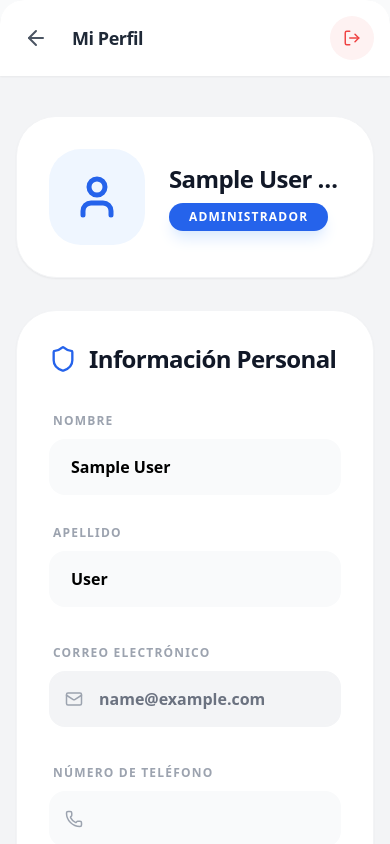
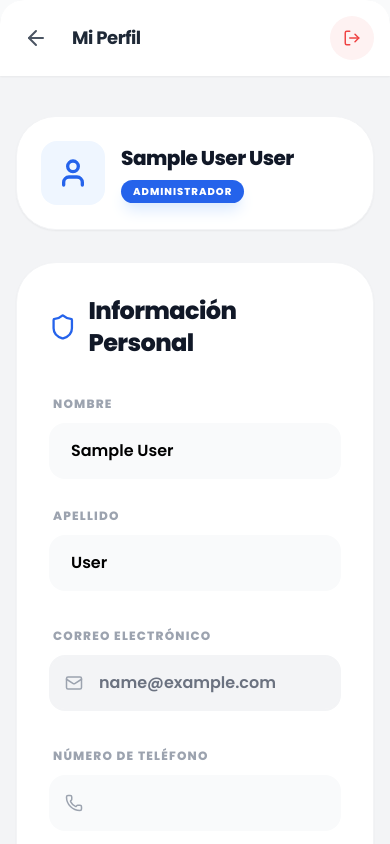
Before and after one commit to JafRojasCR/rosetta, a React (Vite) app in the folder client/: page /perfil in a window 390 px wide. Shown: the top 844 px of the page. Built offline with nearby package versions, Linux system fonts and the light colour scheme; no server answers; sample sign-in values are in the browser's storage.

Commit message:
Fixed responsive design functionality on profile picture page

```diff
--- a/client/src/features/profile/ProfilePage.jsx
+++ b/client/src/features/profile/ProfilePage.jsx
@@ -182,10 +182,14 @@ const ProfilePage = () => {
 
   return (
     <div
-      className={`w-full bg-gray-100 rounded-3xl overflow-x-hidden transition-opacity duration-500 ease-out ${
+      className={`w-full bg-gray-100 font-['Poppins'] rounded-3xl overflow-x-hidden transition-opacity duration-500 ease-out ${
         isVisible ? 'opacity-100' : 'opacity-0'
       }`}
     >
+      <style>
+        {`@import url('https://fonts.googleapis.com/css2?family=Poppins:wght@300;400;500;600;700;800&display=swap');`}
+      </style>
+
       <nav className="bg-white px-4 sm:px-8 py-4 flex items-center justify-between gap-3 shadow-sm z-10">
         <div className="flex items-center gap-4">
           <button
@@ -210,15 +214,15 @@ const ProfilePage = () => {
 
       <div className="flex-grow flex flex-col items-center px-4 sm:px-6 py-10">
         <div className="max-w-3xl w-full space-y-8">
-          <div className="bg-white rounded-[2.5rem] p-8 shadow-sm border border-gray-100 flex flex-row items-center gap-6">
-            <div className="w-24 h-24 bg-blue-50 rounded-[2rem] flex items-center justify-center text-blue-600 flex-shrink-0">
-              <User size={48} strokeWidth={2.5} />
+          <div className="bg-white rounded-[2.5rem] p-6 sm:p-8 shadow-sm border border-gray-100 flex flex-row items-center gap-4 sm:gap-6">
+            <div className="w-16 h-16 sm:w-24 sm:h-24 bg-blue-50 rounded-2xl sm:rounded-[2rem] flex items-center justify-center text-blue-600 flex-shrink-0">
+              <User className="w-8 h-8 sm:w-12 sm:h-12" strokeWidth={2.5} />
             </div>
             <div className="text-left min-w-0">
-              <h2 className="text-2xl sm:text-3xl font-black text-gray-900 tracking-tight truncate">
+              <h2 className="text-xl sm:text-3xl font-black text-gray-900 tracking-tight truncate">
                 {form.name} {form.lastName}
               </h2>
-              <div className="mt-2 inline-flex items-center bg-blue-600 text-white font-black text-xs tracking-widest uppercase px-5 py-1.5 rounded-full shadow-lg shadow-blue-100">
+              <div className="mt-2 inline-flex items-center bg-blue-600 text-white font-black text-[10px] sm:text-xs tracking-widest uppercase px-3 sm:px-5 py-1 sm:py-1.5 rounded-full shadow-lg shadow-blue-100">
                 {roleLabel}
               </div>
             </div>
```
